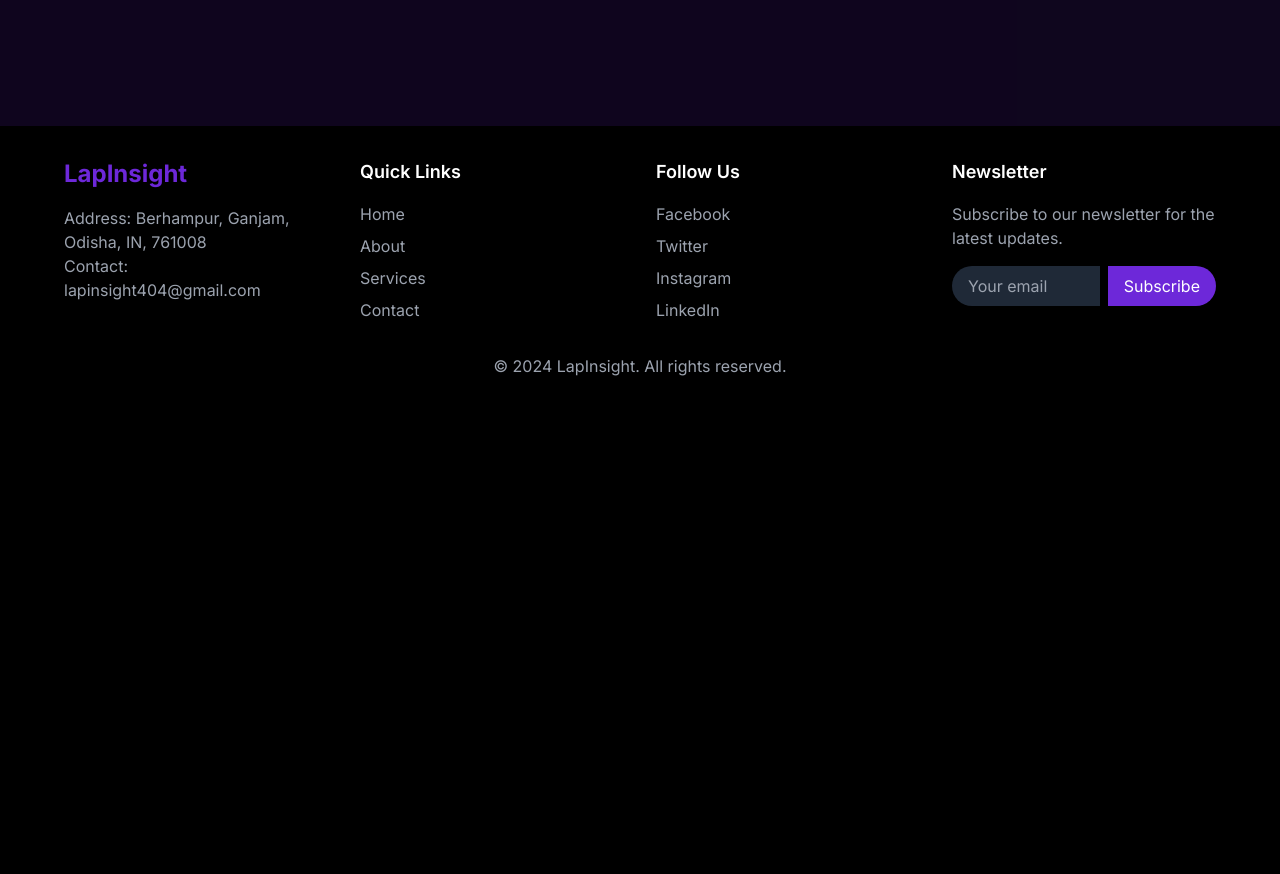
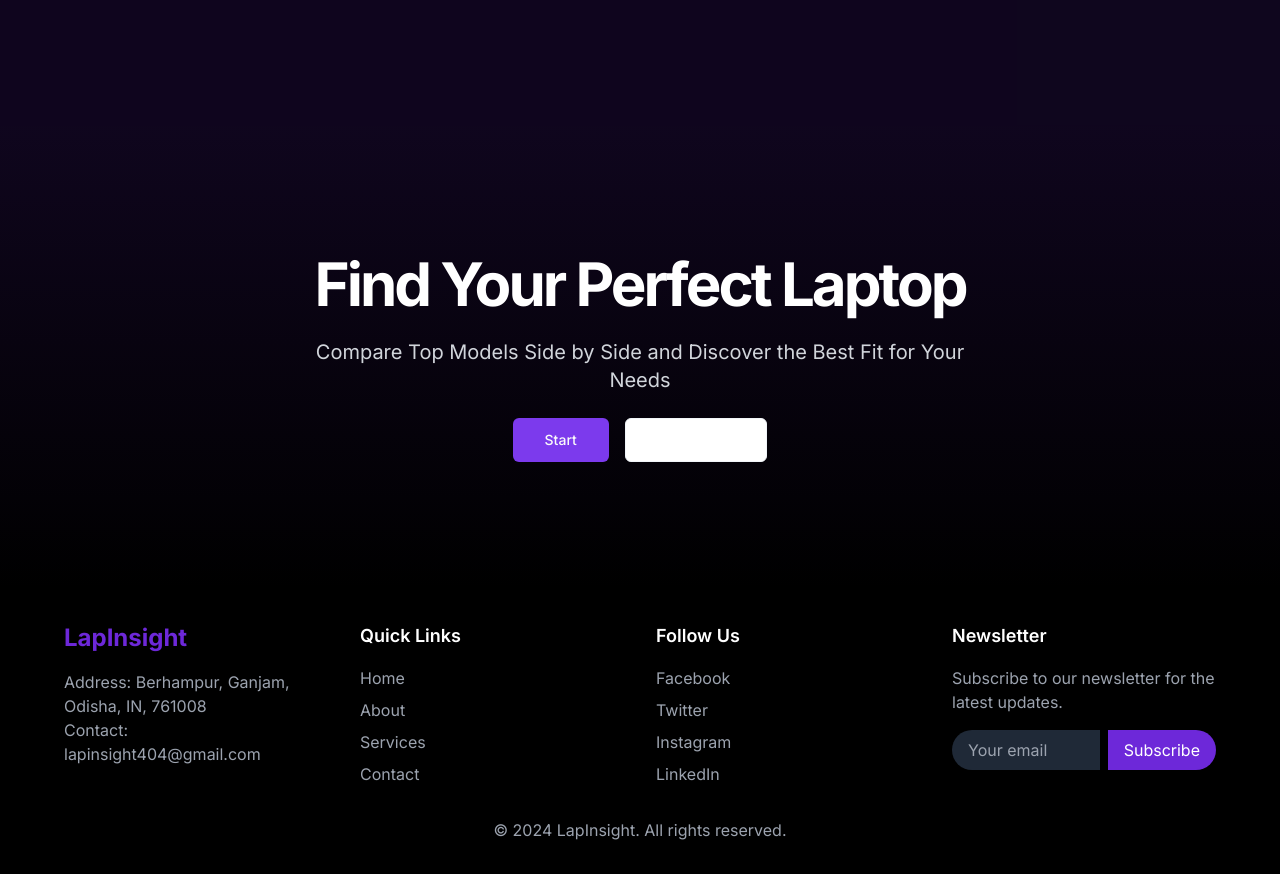
Before and after one commit to Panda-Abhisek/LapInsight, a Next.js app: page /about in a window 1280 px wide. Shown: the part 2162-3036 px from the top of the page. Before the commit the page ends 2572 px from the top, so only its background shows below. Built offline with nearby package versions, Linux system fonts and the light colour scheme.

Commit message:
add cta to about page

```diff
--- a/src/app/about/page.jsx
+++ b/src/app/about/page.jsx
@@ -1,7 +1,6 @@
 /* eslint-disable react/no-unescaped-entities */
 "use client";
 import { Button } from "@/components/ui/button";
-import { CubeIcon } from "lucide-react";
 import Image from "next/image";
 import Link from "next/link";
 
@@ -231,6 +230,35 @@ export default function Component() {
           </div>
         </div>
       </section>
+
+      {/* cta section */}
+      <section className="relative min-h-[50vh] flex items-center justify-center bg-black text-white px-4 py-16 md:py-24 lg:py-32">
+      <div className="absolute inset-0 bg-gradient-to-b from-purple-900/20 to-transparent pointer-events-none" />
+
+      <div className="relative container mx-auto max-w-4xl">
+        <div className="flex flex-col items-center text-center space-y-6">
+          <h1 className="text-4xl md:text-5xl lg:text-6xl font-bold tracking-tighter">
+            Find Your Perfect Laptop
+          </h1>
+
+          <p className="text-lg md:text-xl text-gray-300 max-w-2xl">
+            Compare Top Models Side by Side and Discover the Best Fit for Your Needs
+          </p>
+
+          <div className="flex flex-col sm:flex-row gap-4 mt-4">
+            <Button size="lg" className="bg-purple-600 hover:bg-purple-700">
+              Start
+            </Button>
+            <Button
+              size="lg"
+              variant="outline"
+              className="border-slate-100 hover:bg-purple-700">
+              Learn More
+            </Button>
+          </div>
+        </div>
+      </div>
+    </section>
     </div>
   );
 }
```
